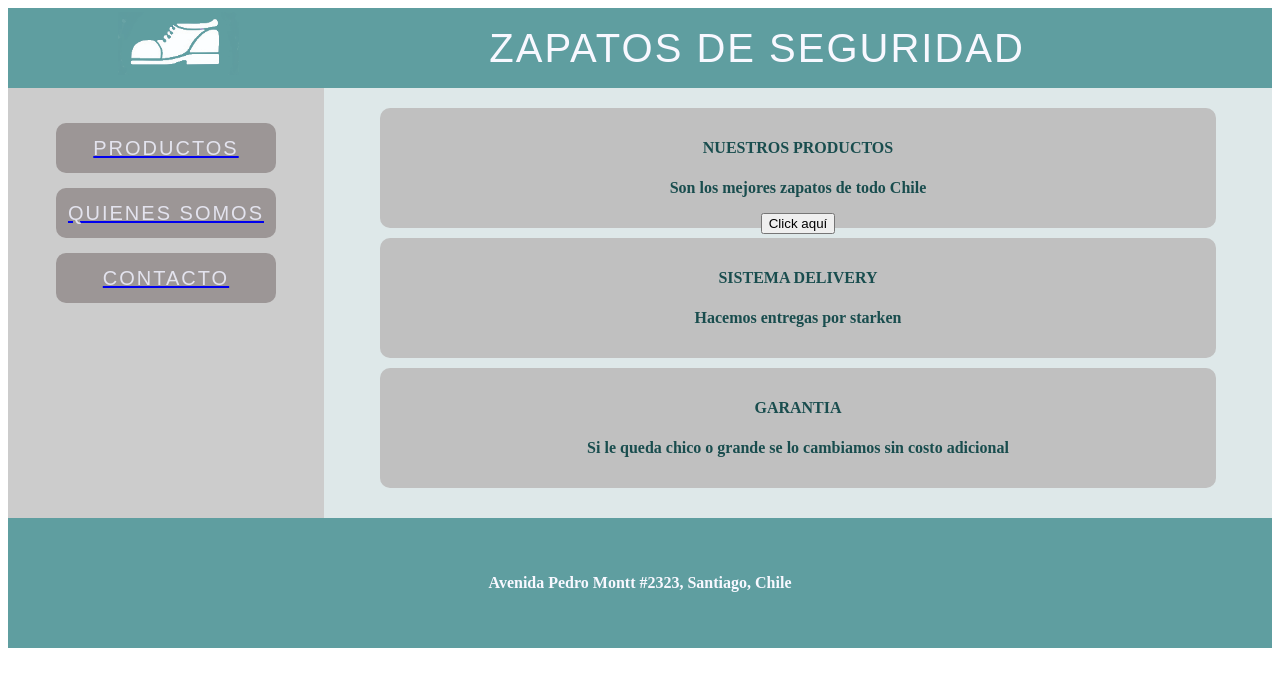
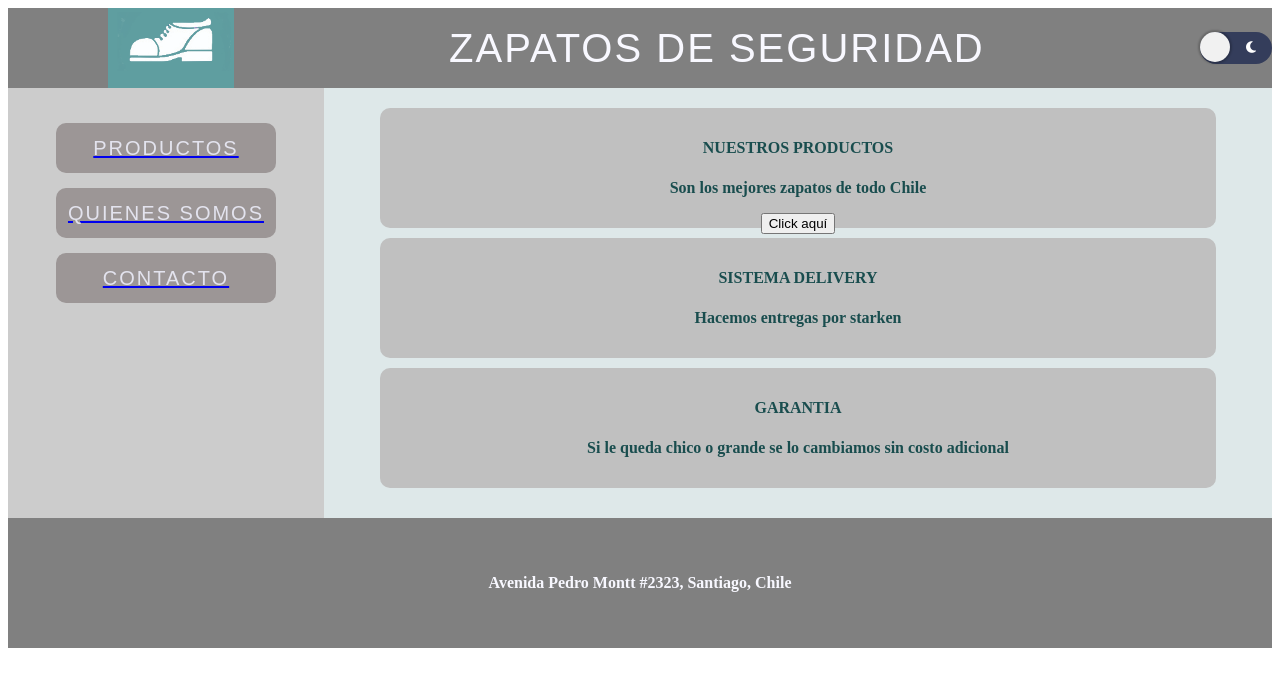
Before and after one commit to JaimeAlb/holaCss, a plain HTML site: page index.html in a window 1280 px wide. Drawn offline with nearby package versions, Linux system fonts and the light colour scheme.

Commit message:
modo nocturno con switch y cambio de horario

```diff
--- a/css/estilo.css
+++ b/css/estilo.css
@@ -29,6 +29,8 @@ p {
     align-items: center;
     justify-content: center;
 }
+
+
 .article1 {
     /*overflow:auto; /*el borde se ajusta al contenido automaticamente*/
     height: 430px;
@@ -123,3 +125,53 @@ nav {
 .logo1:hover {
     background-color: yellow;
 }
+.switch {
+    background-color: #343D5B;
+    border-radius: 1000px;
+    border: none;
+    position: relative;
+    cursor: pointer;
+    display: flex;
+    outline: none;
+}
+
+.switch::after {
+    content: "";
+    display: block;
+    width: 30px;
+    height: 30px;
+    position: absolute;
+    background: #F1F1F1;
+    top: 0;
+    left: 0;
+    right: unset;
+    border-radius: 100px;
+    transition: .3s ease all;
+    box-shadow: 0px 0px 2px 2px rgba(0, 0, 0, .2);
+
+}
+.switch.active {
+    background-color: orange;
+    color: #000;
+}
+.switch.active::after {
+    right: 0;
+    left: unset;
+
+}
+.span1 {
+        width: 30px;
+        height: 30px;
+        line-height: 30px;
+        display: block;
+        background-color: none;
+        color: #fff;
+    }
+body.dark header {
+
+        background-color: grey;
+    }
+body.dark footer {
+
+        background-color: grey;
+    }
--- a/index.html
+++ b/index.html
@@ -6,11 +6,18 @@
     <meta name="viewport" content="width=device-width, initial-scale=1.0">
     <title>Document</title>
     <link rel="stylesheet" href="css/estilo.css">
+    <script src="https://kit.fontawesome.com/88c5c2c82f.js" crossorigin="anonymous"></script>
+    <script src="https://cdnjs.cloudflare.com/ajax/libs/moment.js/2.27.0/moment-with-locales.min.js" integrity="sha512-qSnlnyh7EcD3vTqRoSP4LYsy2yVuqqmnkM9tW4dWo6xvAoxuVXyM36qZK54fyCmHoY1iKi9FJAUZrlPqmGNXFw==" crossorigin="anonymous"></script>
+    <!-- <script src="https://cdnjs.cloudflare.com/ajax/libs/moment.js/2.27.0/moment.min.js" integrity="sha512-rmZcZsyhe0/MAjquhTgiUcb4d9knaFc7b5xAfju483gbEXTkeJRUMIPk6s3ySZMYUHEcjKbjLjyddGWMrNEvZg==" crossorigin="anonymous"></script> -->
 </head>
 <body>
     <header class="header1">
         <div id="logo1" class="logo1"><a href="index.html"><img src="logo.png" alt="Logo" style="max-width: 95%; display: flex; margin: 0 auto;"></a></div>
         <div class="titulo1">ZAPATOS DE SEGURIDAD </div>
+        <button class="switch active" id="switch">
+            <span class="span1"><i class="fas fa-sun"></i></span>
+            <span class="span1"><i class="fas fa-moon"></i></span>
+        </button>
     </header>
     <nav>
             <a href="productos.html"><div class="boton1">PRODUCTOS</div></a>
@@ -41,7 +48,7 @@
     var minutos = fecha. getMinutes();
     console.log(fecha);
 
-    if(hora>12){
+    if(hora<12){
         window.alert("La hora es: " + " " + hora + ":"+ minutos);
     }
     function mifuncion() {
@@ -51,6 +58,22 @@
     // Cambia de color el fondo del logo
     //logo1.addEventListener('mouseenter', () => document.querySelector('.logo1').style.backgroundColor = '#eeffaa');
     //logo1.addEventListener('mouseleave', () => document.querySelector('.logo1').style.backgroundColor = '#5f9ea0');
+
+    const btnSwitch = document.querySelector('#switch');
+    btnSwitch.addEventListener('click', () => {
+        document.body.classList.toggle('dark');
+        btnSwitch.classList.toggle('active');
+    });
+    // momentjs
+    moment.locale('es');
+    const hoy = moment();
+    const hora1 = hoy.format('H');
+
+    if( (hora1 > 20 && hora1 <= 24) || (hora1 >= 0 && hora1 < 8)){
+        document.body.classList.toggle('dark');
+        btnSwitch.classList.toggle('active');
+    }
+
 </script>
 </body>
 </html>
```
Also changed, not shown: 2 other files.
